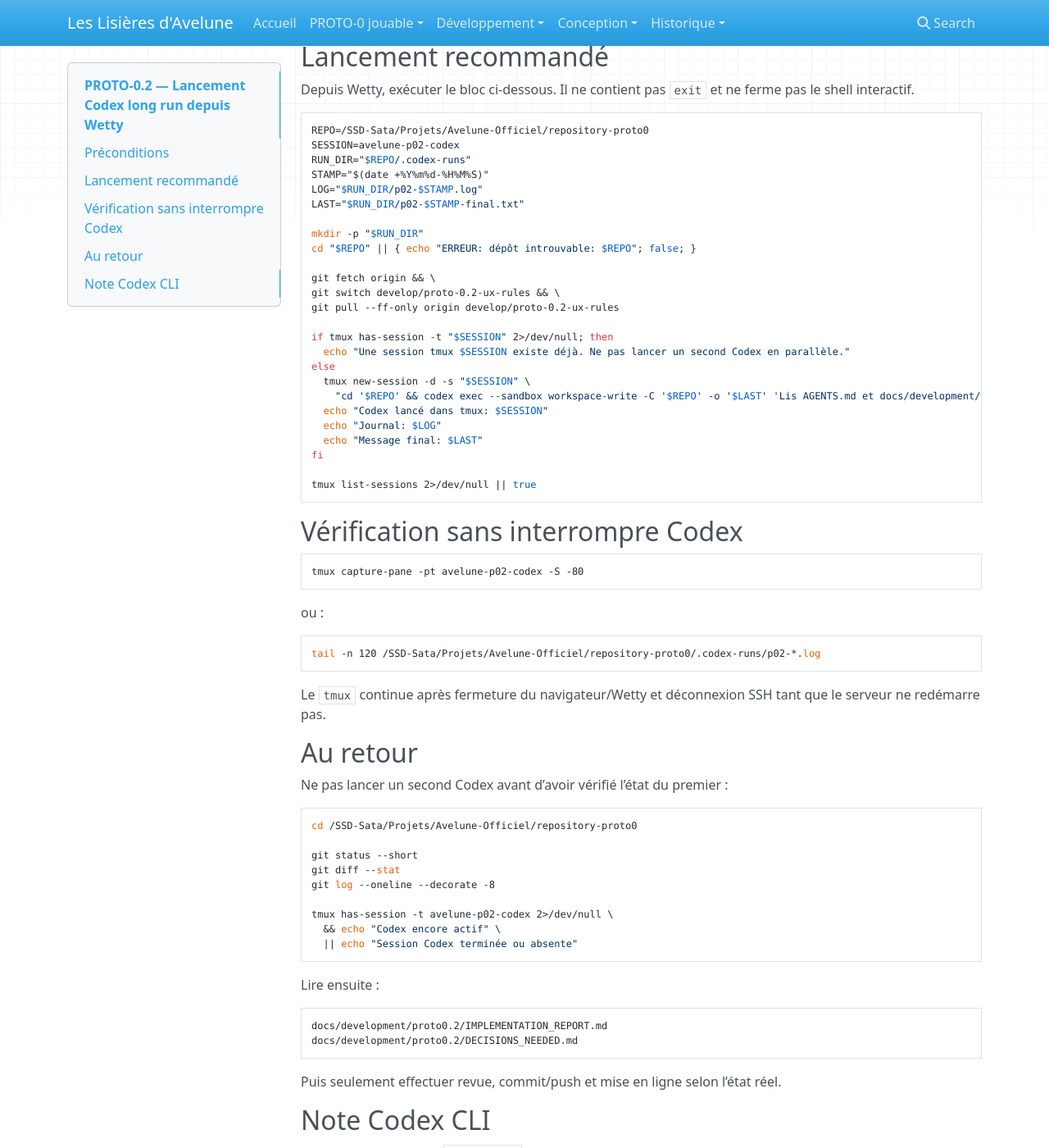
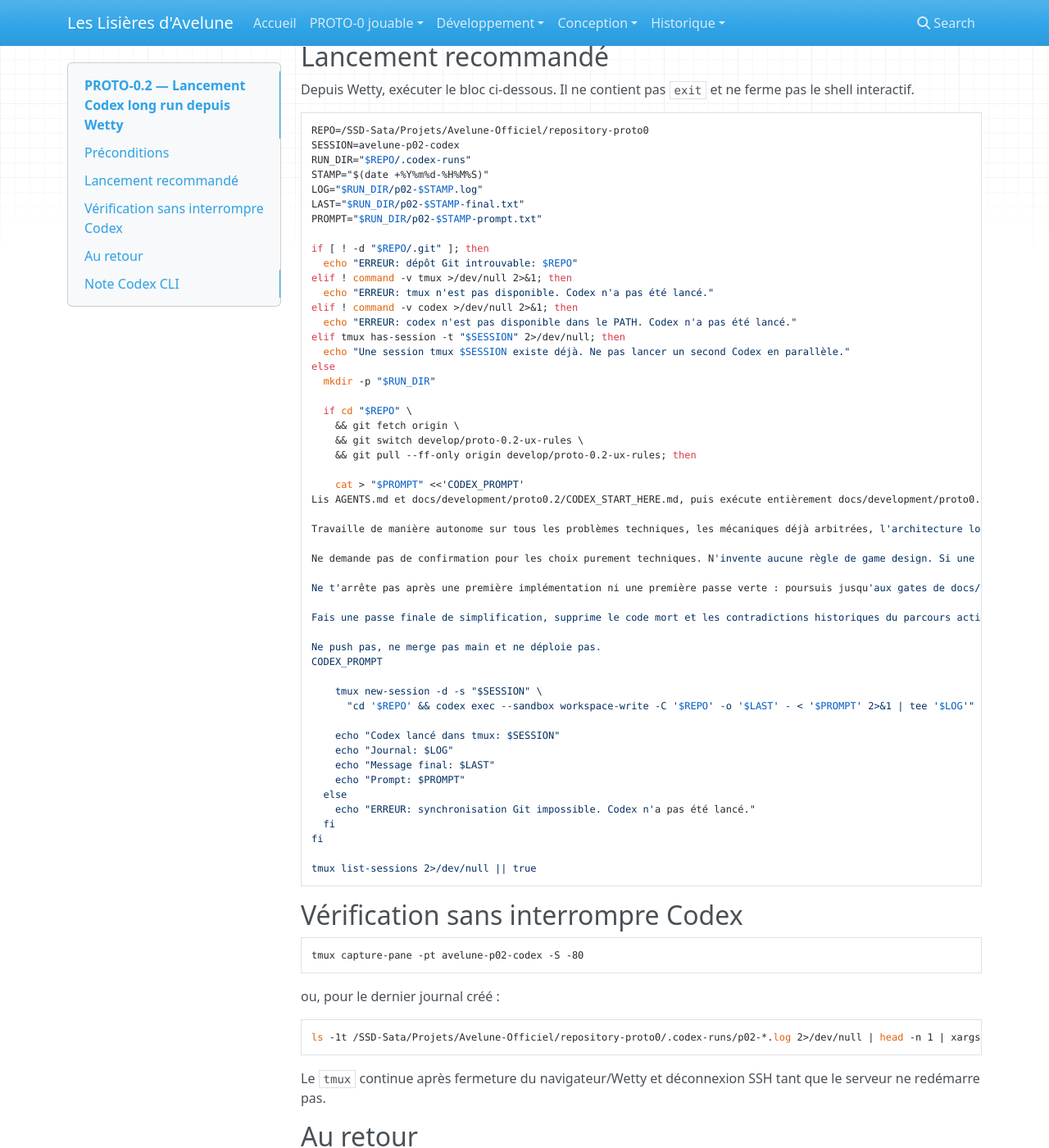
Before and after one commit to Abeliome-Officiel/les-lisieres-avelune, an MkDocs documentation site: the page built from docs/development/proto0.2/07_CODEX_LONG_RUN_WETTY.md, in a window 1280 px wide and 1400 px high, scrolled down 509 px. Shown: the whole window at 82% size. Built offline with MkDocs 1.6.1, drawn with Linux system fonts in a browser that asks for light colours; nearby versions of some CDN libraries.

Commit message:
PROTO-0.2: fiabiliser le lancement Codex détaché

````diff
--- a/docs/development/proto0.2/07_CODEX_LONG_RUN_WETTY.md
+++ b/docs/development/proto0.2/07_CODEX_LONG_RUN_WETTY.md
@@ -29,22 +29,48 @@ RUN_DIR="$REPO/.codex-runs"
 STAMP="$(date +%Y%m%d-%H%M%S)"
 LOG="$RUN_DIR/p02-$STAMP.log"
 LAST="$RUN_DIR/p02-$STAMP-final.txt"
+PROMPT="$RUN_DIR/p02-$STAMP-prompt.txt"
 
-mkdir -p "$RUN_DIR"
-cd "$REPO" || { echo "ERREUR: dépôt introuvable: $REPO"; false; }
-
-git fetch origin && \
-git switch develop/proto-0.2-ux-rules && \
-git pull --ff-only origin develop/proto-0.2-ux-rules
-
-if tmux has-session -t "$SESSION" 2>/dev/null; then
+if [ ! -d "$REPO/.git" ]; then
+  echo "ERREUR: dépôt Git introuvable: $REPO"
+elif ! command -v tmux >/dev/null 2>&1; then
+  echo "ERREUR: tmux n'est pas disponible. Codex n'a pas été lancé."
+elif ! command -v codex >/dev/null 2>&1; then
+  echo "ERREUR: codex n'est pas disponible dans le PATH. Codex n'a pas été lancé."
+elif tmux has-session -t "$SESSION" 2>/dev/null; then
   echo "Une session tmux $SESSION existe déjà. Ne pas lancer un second Codex en parallèle."
 else
-  tmux new-session -d -s "$SESSION" \
-    "cd '$REPO' && codex exec --sandbox workspace-write -C '$REPO' -o '$LAST' 'Lis AGENTS.md et docs/development/proto0.2/CODEX_START_HERE.md, puis exécute entièrement docs/development/proto0.2/CURRENT_TASK.md. Travaille de manière autonome sur tous les problèmes techniques, mécaniques déjà arbitrés, tests, simulations, responsive et visuel. Ne demande pas de confirmation pour les choix techniques. N invente aucune règle de game design. Si une vraie décision de game design manque, consigne-la dans DECISIONS_NEEDED.md, continue tout le travail indépendant, puis arrête seulement quand plus rien de sûr ne reste. Continue après une première passe verte jusqu aux gates de 04_ACCEPTANCE.md. Fais une passe finale de simplification et mets à jour IMPLEMENTATION_REPORT.md. Ne push pas, ne merge pas main et ne déploie pas.' 2>&1 | tee '$LOG'"
-  echo "Codex lancé dans tmux: $SESSION"
-  echo "Journal: $LOG"
-  echo "Message final: $LAST"
+  mkdir -p "$RUN_DIR"
+
+  if cd "$REPO" \
+    && git fetch origin \
+    && git switch develop/proto-0.2-ux-rules \
+    && git pull --ff-only origin develop/proto-0.2-ux-rules; then
+
+    cat > "$PROMPT" <<'CODEX_PROMPT'
+Lis AGENTS.md et docs/development/proto0.2/CODEX_START_HERE.md, puis exécute entièrement docs/development/proto0.2/CURRENT_TASK.md.
+
+Travaille de manière autonome sur tous les problèmes techniques, les mécaniques déjà arbitrées, l'architecture locale strictement nécessaire, les tests, les simulations, l'équilibrage de laboratoire, le responsive et le visuel.
+
+Ne demande pas de confirmation pour les choix purement techniques. N'invente aucune règle de game design. Si une vraie décision de game design non couverte manque, consigne-la dans docs/development/proto0.2/DECISIONS_NEEDED.md, continue tout le travail indépendant, puis arrête seulement quand plus rien de sûr et utile ne reste.
+
+Ne t'arrête pas après une première implémentation ni une première passe verte : poursuis jusqu'aux gates de docs/development/proto0.2/04_ACCEPTANCE.md. La partie visuelle fait partie du lot : utilise Gen3 comme référence de composition via 06_VISUAL_BRIEF_GEN3.md, reste dans l'identité Avelune et livre quelque chose de cohérent même si la direction artistique n'est pas finale.
+
+Fais une passe finale de simplification, supprime le code mort et les contradictions historiques du parcours actif, puis mets à jour docs/development/proto0.2/IMPLEMENTATION_REPORT.md.
+
+Ne push pas, ne merge pas main et ne déploie pas.
+CODEX_PROMPT
+
+    tmux new-session -d -s "$SESSION" \
+      "cd '$REPO' && codex exec --sandbox workspace-write -C '$REPO' -o '$LAST' - < '$PROMPT' 2>&1 | tee '$LOG'"
+
+    echo "Codex lancé dans tmux: $SESSION"
+    echo "Journal: $LOG"
+    echo "Message final: $LAST"
+    echo "Prompt: $PROMPT"
+  else
+    echo "ERREUR: synchronisation Git impossible. Codex n'a pas été lancé."
+  fi
 fi
 
 tmux list-sessions 2>/dev/null || true
@@ -56,10 +82,10 @@ tmux list-sessions 2>/dev/null || true
 tmux capture-pane -pt avelune-p02-codex -S -80
 ```
 
-ou :
+ou, pour le dernier journal créé :
 
 ```bash
-tail -n 120 /SSD-Sata/Projets/Avelune-Officiel/repository-proto0/.codex-runs/p02-*.log
+ls -1t /SSD-Sata/Projets/Avelune-Officiel/repository-proto0/.codex-runs/p02-*.log 2>/dev/null | head -n 1 | xargs -r tail -n 120
 ```
 
 Le `tmux` continue après fermeture du navigateur/Wetty et déconnexion SSH tant que le serveur ne redémarre pas.
````
